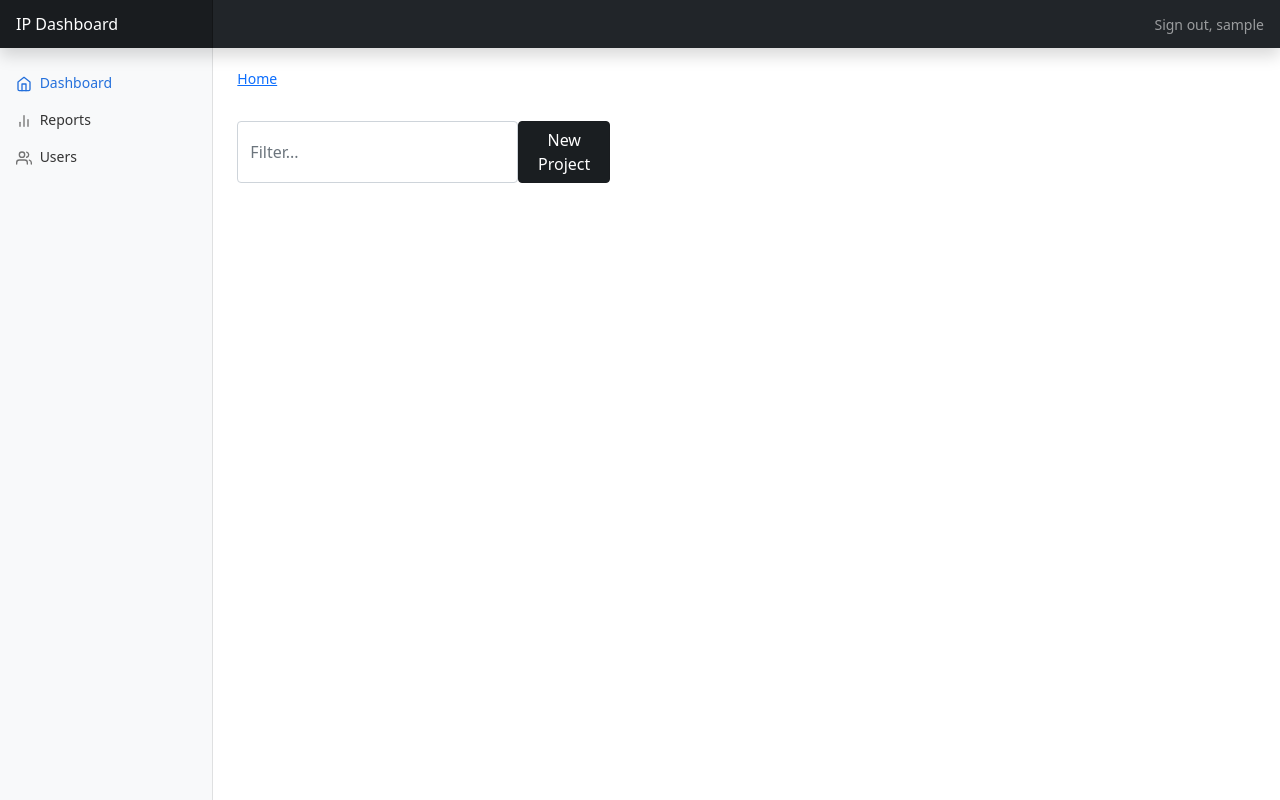
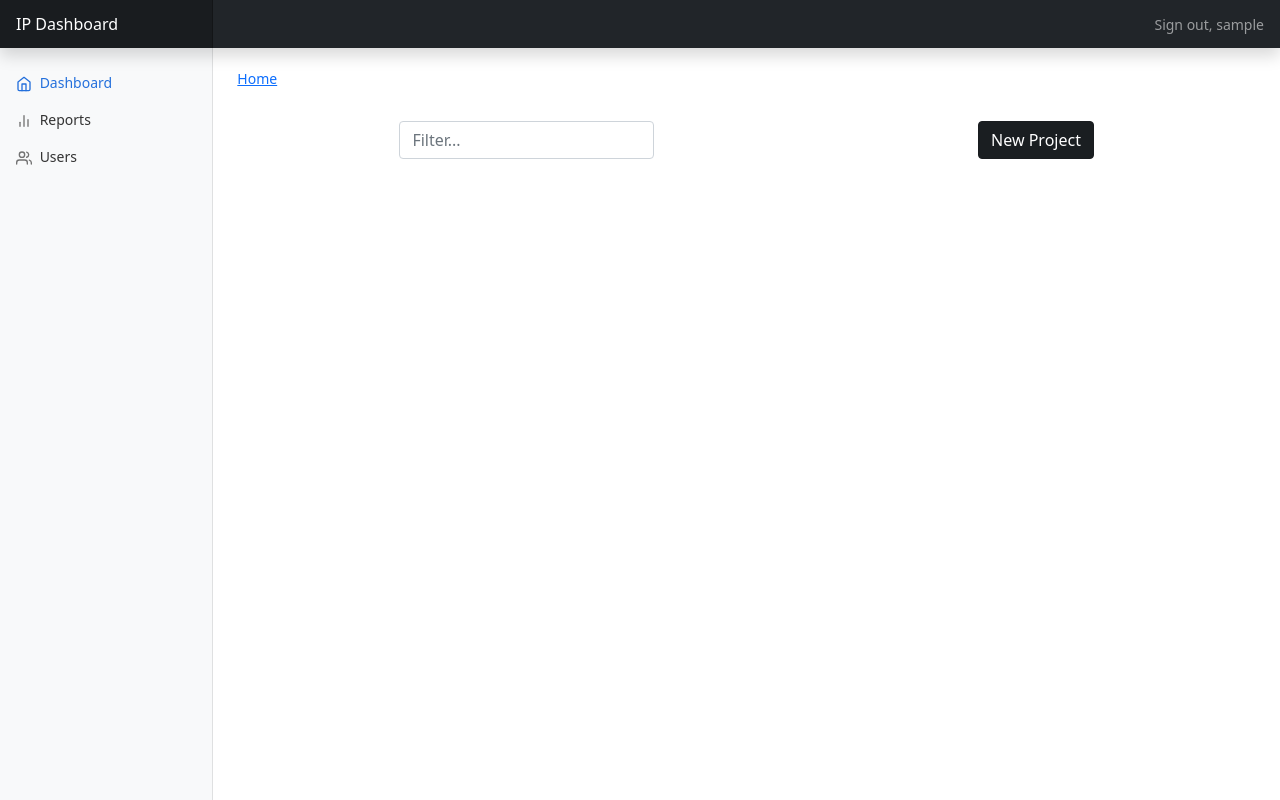
Before and after one commit to gjairath/IP_Version_2.0, a Flask app: page / in a window 1280 px wide. Run offline with Flask 2, Linux system fonts and the light colour scheme; the visitor is signed in with stand-in values (Sample User, id 1); data comes from the database, SQL or seed files in the repository; both versions use the stored data as it was after the commit; data that the repository does not hold is empty; some libraries are stand-ins or nearby versions.

Commit message:
Made UI better

```diff
--- a/ip_app/static/dashboard.css
+++ b/ip_app/static/dashboard.css
@@ -1,18 +1,22 @@
 .project-cards {
-}
-
-.card-footer {
-    padding-top: 0.4rem;
-    padding-bottom: 0rem;
-    max-height: 2.4rem;
-    text-align: justify;
-}
-
-#delete-project {
+    margin-top: 0.15rem;
+    width: 100%;
 
 }
 
+.project-nav {
+      display: flex;
+      justify-content: space-around;
+      align-items: center;
 
-#project-link {
-    max-width: 0.5vw;
 }
+
+#project-search {
+    width: 25%;
+    float: left;
+}
+
+#new-project-btn {
+    float: right !important;
+    right: 0;
+}
--- a/ip_app/templates/dashboard.html
+++ b/ip_app/templates/dashboard.html
@@ -14,15 +14,13 @@
     </nav>
 </div>
 
-<div class="d-flex flex-items-start">
-      <div class="d-flex flex-column flex-lg-row flex-auto">
+<div class="d-flex flex-items-start project-nav">
 
           <input type="search" id="project-search" class="form-control width-full" placeholder="Filter..." autocomplete="off" value="">
 
-    <a href="{{ url_for('new_project') }}" class="btn btn-dark btn-primary-medium active" role="button" aria-pressed="true">
+    <a href="{{ url_for('new_project') }}" id="new-project-btn" class="btn btn-dark btn-primary-medium active" role="button" aria-pressed="true">
     New Project
     </a>
-</div>
 </div>
 
 <section id="projects-list">
@@ -43,7 +41,7 @@
           <h5 class="card-title"> {{ project.project_name }}</h5> </a>
 
 
-          <p class="card-text"> Description: {{ project.project_desc }} </p>
+          <p class="card-text" id="card-desc"> Description: {{ project.project_desc }} </p>
 
          <p class="card-text"><small class="text-success">Num Members: {{ project.num_members }},
                                                                      Num Tasks: {{ project.num_tasks }} </small></p>
```
Also changed, not shown: ip_app/app.db.
